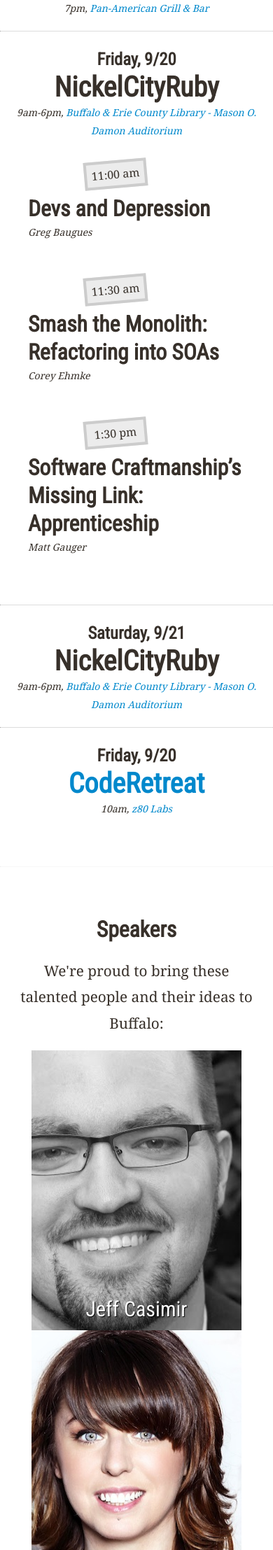
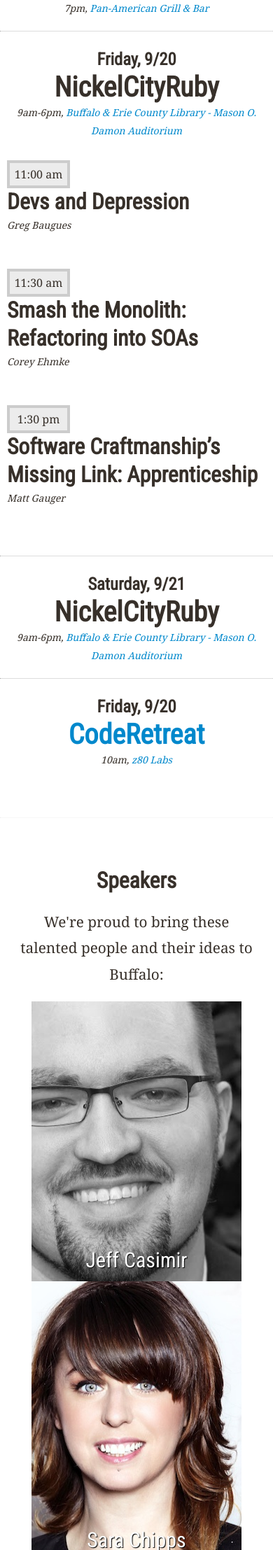
Before and after one commit to nysmakers/nysmakers.github.io, a Jekyll site: the page built from index.html, in a window 390 px wide. Shown: the part 1237-3452 px from the top of the page at 70% size. Built offline with Jekyll 4.4.1, drawn with Linux system fonts in a browser that asks for light colours; comment, search, counter and statistics services are not loaded.

Commit message:
left align for mobile on schedule times

```diff
--- a/stylesheets/responsive.css
+++ b/stylesheets/responsive.css
@@ -199,7 +199,8 @@
   text-align: left; }
   @media screen and (max-width: 780px) {
     #schedule #fullschedule {
-      border-left: none; } }
+      border-left: none;
+      margin-left: 0; } }
   #schedule #fullschedule .slot {
     position: relative;
     padding-left: 60px;
@@ -219,9 +220,10 @@
       -webkit-transform: perspective(600px) rotate(-5deg); }
       @media screen and (max-width: 780px) {
         #schedule #fullschedule .slot .time {
-          position: relative;
-          display: block;
-          margin: 0 auto 10px; } }
+          transform: none;
+          -webkit-transform: none;
+          position: static;
+          display: block; } }
     #schedule #fullschedule .slot h2, #schedule #fullschedule .slot p {
       text-align: left; }
     #schedule #fullschedule .slot h2 {
--- a/stylesheets/scss/responsive.scss
+++ b/stylesheets/scss/responsive.scss
@@ -258,6 +258,7 @@
 
     @media screen and (max-width: 780px) {
       border-left: none;
+      margin-left: 0;
     }
 
     .slot {
@@ -280,9 +281,10 @@
         -webkit-transform: perspective(600px) rotate(-5deg);
 
         @media screen and (max-width: 780px) {
-          position: relative;
+          transform: none;
+          -webkit-transform: none;
+          position: static;
           display: block;
-          margin: 0 auto 10px;
         }
       }
       h2, p {
```
